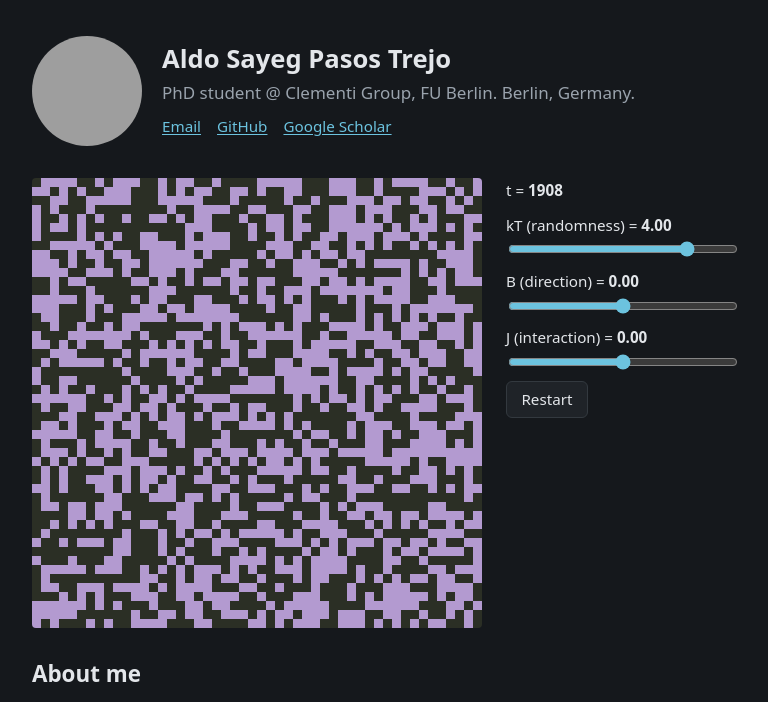
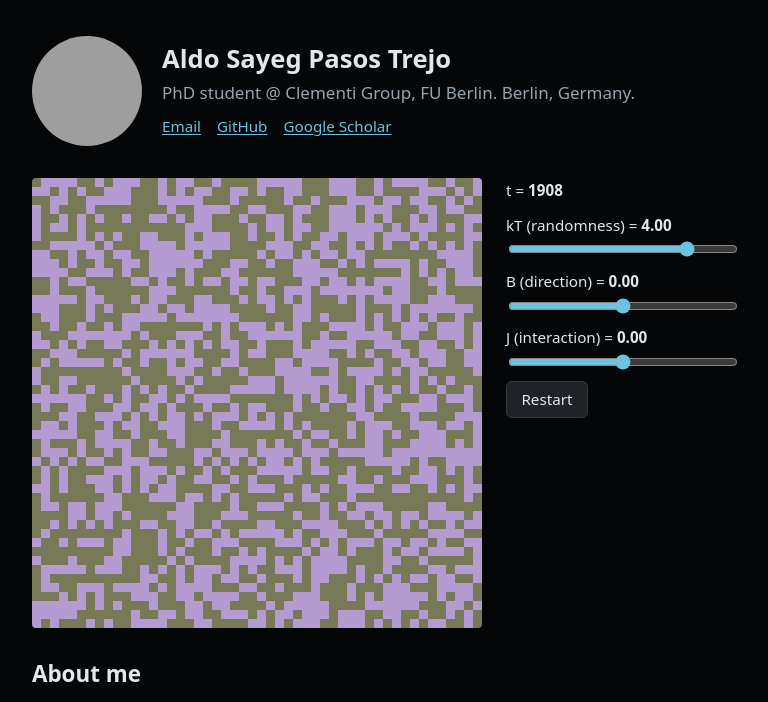
Before and after one commit to sayeg84/sayeg84.github.io, an Eleventy site: page src/index.md in a window 1280 px wide. Both pictures are taken after a click on the button "Toggle dark mode". Shown: the part 61-763 px from the top of the page, without its empty margins (256-1024 px from the left). Built offline with nearby package versions, Linux system fonts and the light colour scheme; Eleventy itself is replaced by a stand-in of ours; files that its build step writes are made by us from their sources; grey boxes are pictures that could not be loaded.

```diff
--- a/src/_includes/layouts/base.njk
+++ b/src/_includes/layouts/base.njk
@@ -6,9 +6,7 @@
   <title>{% if title %}{{ title }} · {% endif %}{{ site.title }}</title>
   <meta name="description" content="{{ excerpt or site.description }}">
   <link rel="canonical" href="{{ site.url }}{{ page.url }}">
-  <link rel="icon" href="/images/favicon.svg" type="image/svg+xml">
-  <link rel="icon" href="/images/favicon-32x32.png" sizes="32x32">
-  <link rel="apple-touch-icon" href="/images/apple-touch-icon-180x180.png">
+  <link rel="icon" href="data:,">{# no favicon; also stops the browser requesting /favicon.ico #}
   {# Set the theme before first paint so there is no light/dark flash. #}
   <script>
     (function () {
--- a/src/assets/css/main.css
+++ b/src/assets/css/main.css
@@ -26,7 +26,7 @@
 
 :root[data-theme="dark"] {
   color-scheme: dark;
-  --bg: #15181c;
+  --bg: #050607;
   --surface: #1f2328;
   --text: #e3e6ea;
   --muted: #9aa3ad;
@@ -36,7 +36,7 @@
   --plot-grid: #2c3238;
 
   --sim-ising-up: #b39ad0;
-  --sim-ising-down: #2b2f25;
+  --sim-ising-down: #787957;
   --sim-rigid: #8cc0f0;
   --sim-flexible: #4fbf93;
 }
```
